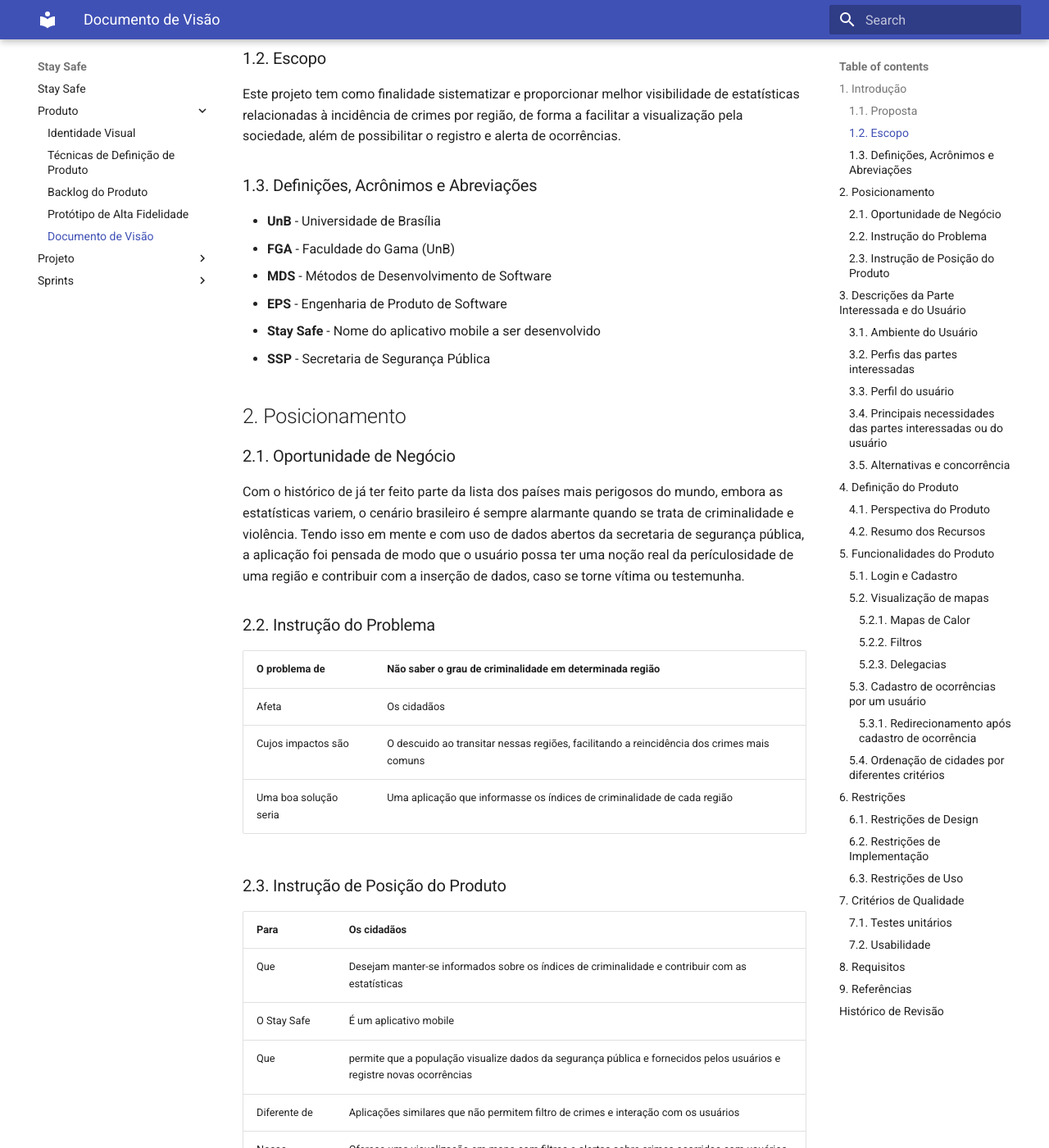
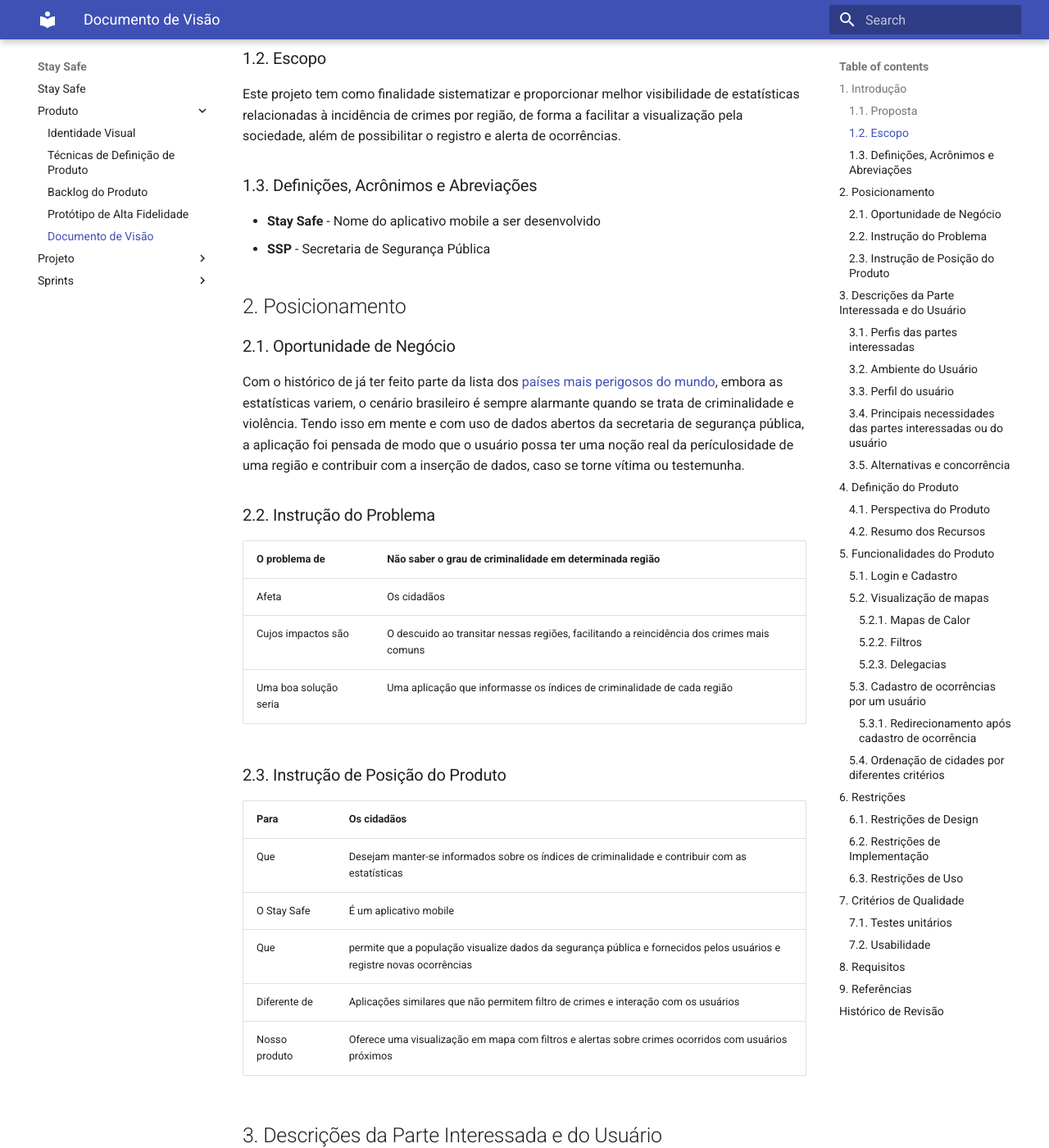
Before and after one commit to fga-eps-mds/2020.1-stay-safe-docs, an MkDocs documentation site: the page built from docs/produto/visao.md, in a window 1280 px wide and 1400 px high, scrolled down 566 px. Shown: the whole window at 82% size. Built offline with MkDocs 1.6.1 and Material for MkDocs 9.7.7, drawn with Linux system fonts in a browser that asks for light colours; some of the changed text lies outside the part shown.

Commit message:
Start changes

```diff
--- a/docs/produto/visao.md
+++ b/docs/produto/visao.md
@@ -14,10 +14,6 @@
 
 ### 1.3. Definições, Acrônimos e Abreviações
 
-* **UnB** - Universidade de Brasília
-* **FGA** - Faculdade do Gama (UnB)
-* **MDS** - Métodos de Desenvolvimento de Software
-* **EPS** - Engenharia de Produto de Software
 * **Stay Safe** - Nome do aplicativo mobile a ser desenvolvido
 * **SSP** - Secretaria de Segurança Pública
 
@@ -25,7 +21,7 @@
 
 ### 2.1. Oportunidade de Negócio
 
-Com o histórico de já ter feito parte da lista dos países mais perigosos do mundo, embora as estatísticas variem, o cenário brasileiro é sempre alarmante quando se trata de criminalidade e violência. Tendo isso em mente e com uso de dados abertos da secretaria de segurança pública, a aplicação foi pensada de modo que o usuário possa ter uma noção real da perículosidade de uma região e contribuir com a inserção de dados, caso se torne vítima ou testemunha.
+Com o histórico de já ter feito parte da lista dos [países mais perigosos do mundo](https://www.camara.leg.br/radio/programas/543467-brasil-e-um-dos-dez-paises-mais-violentos-do-mundo-revela-atlas-da-violencia-2018/), embora as estatísticas variem, o cenário brasileiro é sempre alarmante quando se trata de criminalidade e violência. Tendo isso em mente e com uso de dados abertos da secretaria de segurança pública, a aplicação foi pensada de modo que o usuário possa ter uma noção real da perículosidade de uma região e contribuir com a inserção de dados, caso se torne vítima ou testemunha.
 
 ### 2.2. Instrução do Problema
 
@@ -49,17 +45,16 @@
 
 Esta seção fornece um perfil das partes interessadas e usuários envolvidos no projeto.
 
-### 3.1. Ambiente do Usuário
-
-A aplicação poderá ser acessada por meio de smartphones com sistema operacional Android, sendo necessário conexão com a internet para uso completo e atualizado do aplicativo.
-
-### 3.2. Perfis das partes interessadas
+### 3.1. Perfis das partes interessadas
 
 |Representantes |Descrição |Tipo |Responsabilidades |Critério de sucesso |Envolvimento |
 |---- |---- |---- |---- |---- |---- |
 | Brenda Santos, Daniel Primo, Herick Portugues, Italo Alves, Lucas Boaventura, Luiz Pettengil, Tiago Samuel | Desenvolvimento de Software | Estudantes da Universidade de Brasília, cursando a disciplina de Métodos de Desenvolvimento de Software | Desenvolvimento, testes, documentação e implementação do software | Finalizar o desenvolvimento e realizar a entrega do software dentro dos prazos | Alto |
 | Renan Schadt , Sara Silva, Rossicler Júnior | Gerenciamento de Projeto | Estudantes da disciplina de Engenharia de Produto de Software da Universidade de Brasília|Gerir e dar suporte à equipe de desenvolvimento, garantindo o melhor processo para o desenvolvimento do produto | Manter a equipe focada no projeto, manter o grupo ativo nos princípios ágeis, gerência dos riscos associados ao projeto e finalizar o desenvolvimento do projeto | Alto |
-| Hilmer Neri | Docente |Professor das disciplinas Métodos de Desenvolvimento de Software e Engenharia de Produto de Software pela Universidade de Brasília |Avaliar e orientar os estudantes de ambas as disciplinas | Avaliar o produto em sua totalidade | Alto |
+
+### 3.2. Ambiente do Usuário
+
+A aplicação poderá ser acessada por meio de smartphones com sistema operacional Android, sendo necessário conexão com a internet para uso completo e atualizado do aplicativo.
 
 ### 3.3. Perfil do usuário
 
```
